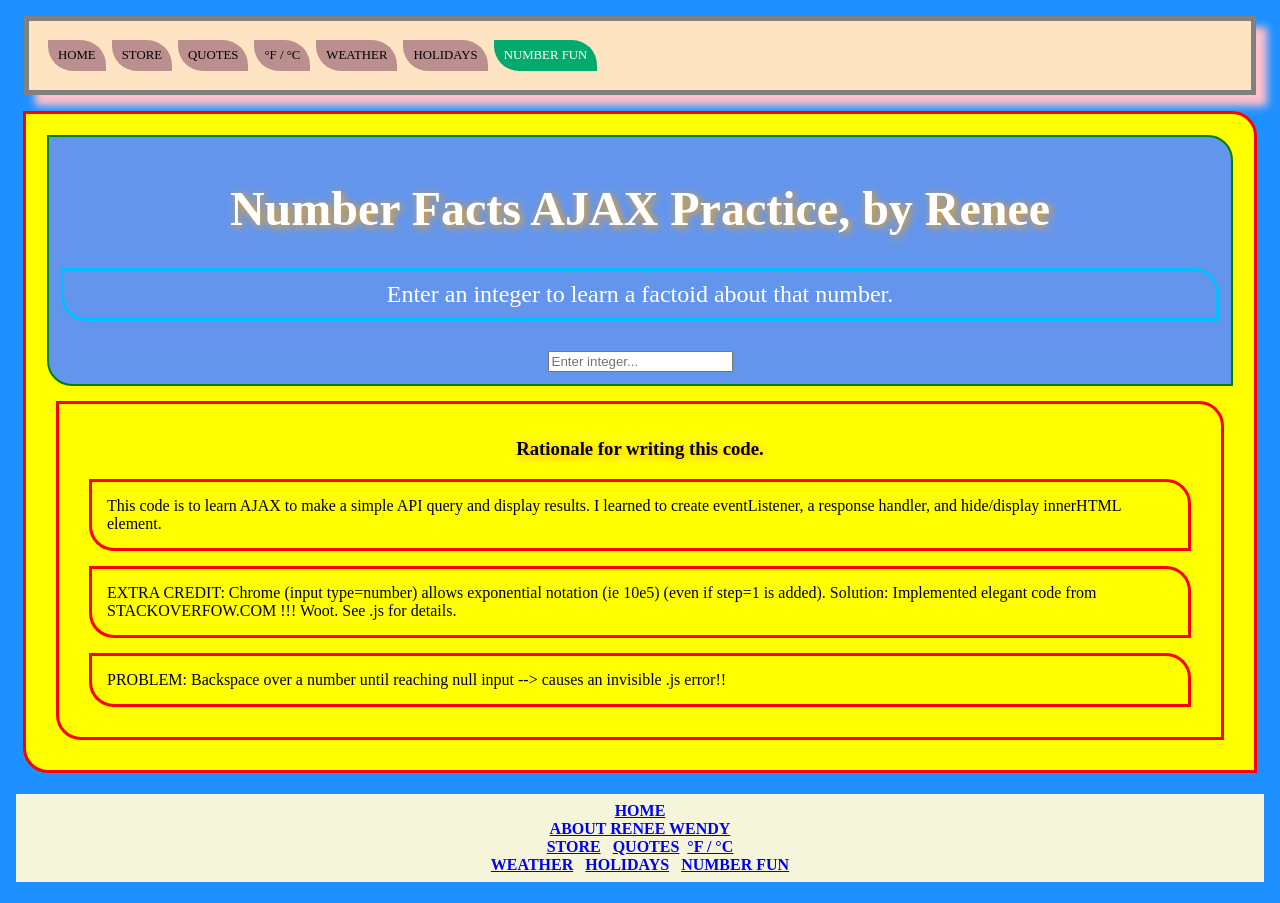
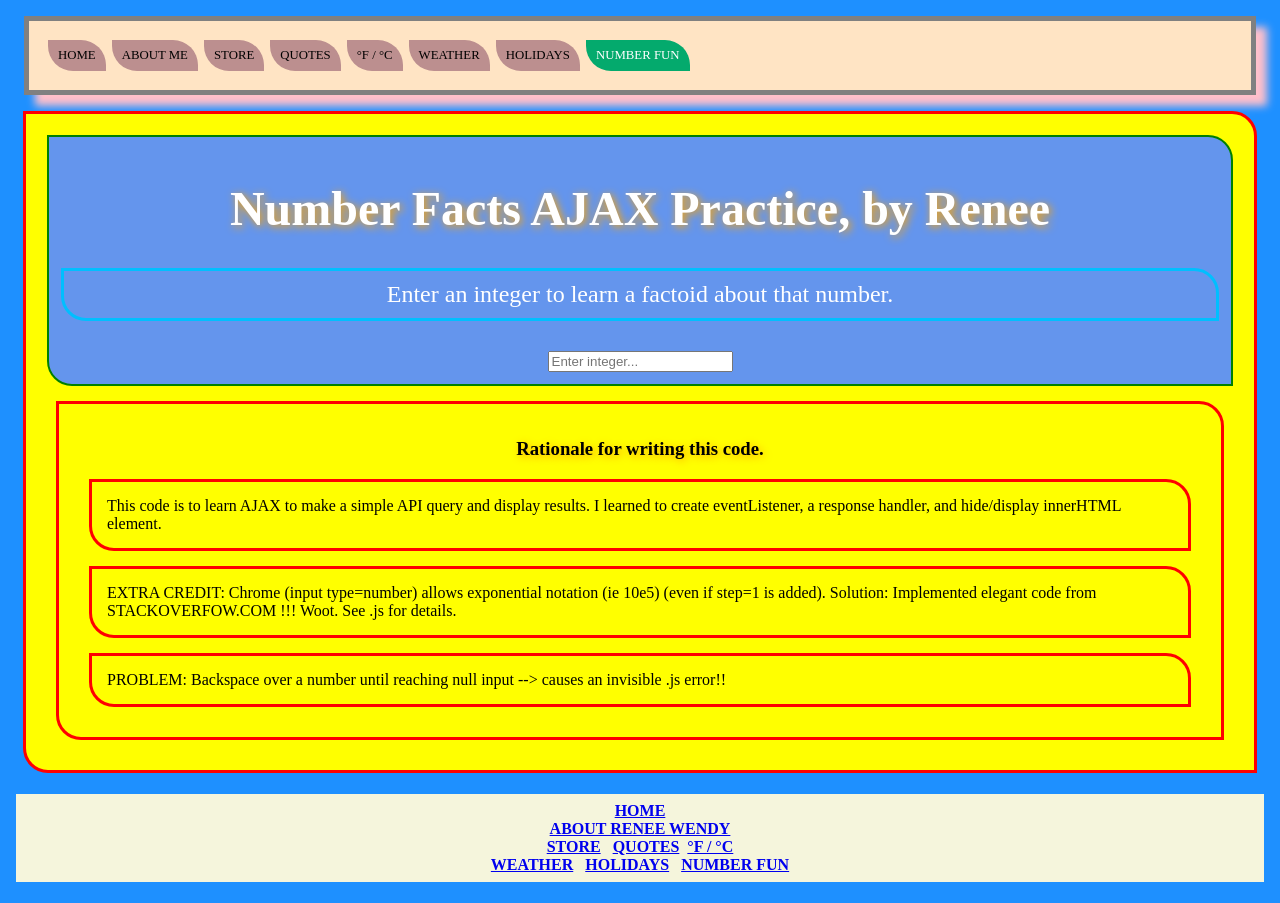
Before and after one commit to cis-111/cis-111.github.io, a plain HTML site: page Number_Fact_AJAX/index.html in a window 1280 px wide. Drawn offline with Linux system fonts and the light colour scheme.

Commit message:
minor2
minor2

```diff
--- a/Number_Fact_AJAX/index.html
+++ b/Number_Fact_AJAX/index.html
@@ -17,6 +17,7 @@
 
 				<nav class="topnav" id="myTopnav">
 					<a href="../index.html">HOME</a>
+					<a href="../about.html">ABOUT ME</a>
 					<a href="../Simple_Store/index.html">STORE</a>
 					<a href="../API_Quote/index.html">QUOTES</a>
 					<a href="../Temp_Convert/index.html">&deg;F / &deg;C</a>
```
Also changed, not shown: 1 other file.
